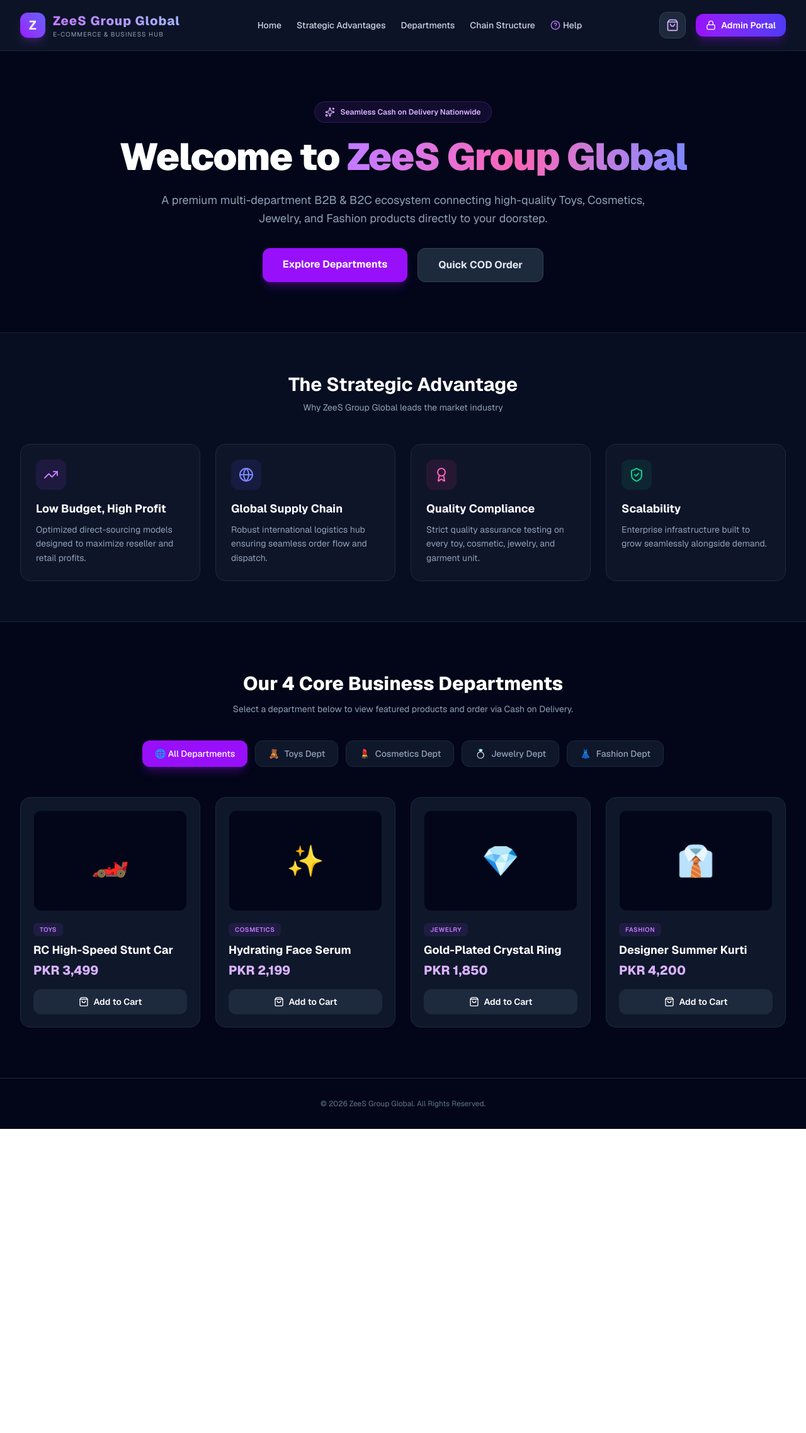
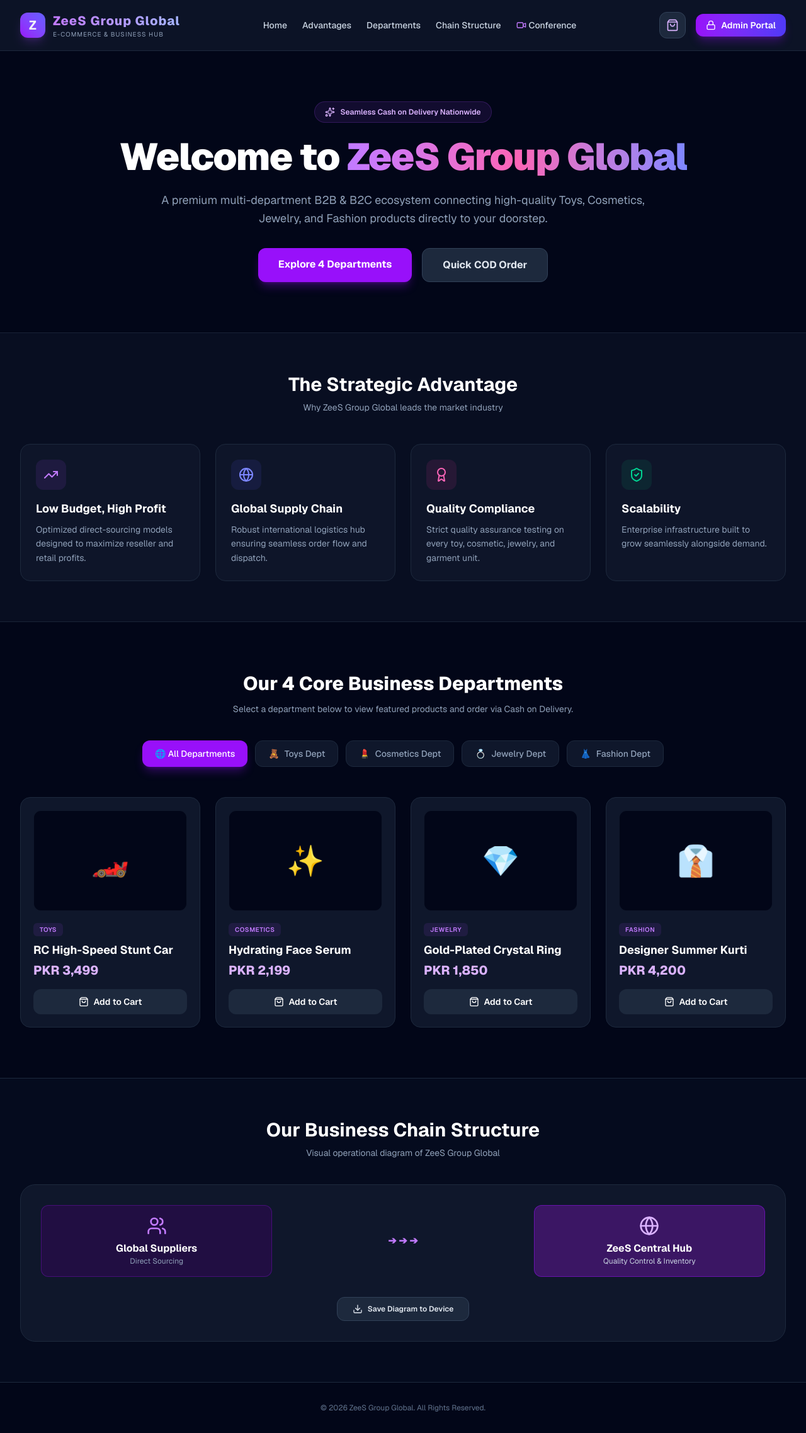
Before and after one commit to sb7479906-lab/nextgen-web-app, a Next.js app: page / in a window 1280 px wide. Shown: the whole page at 63% size. Before the commit the page ends 1793 px from the top, so only its background shows below. Built offline with nearby package versions, Linux system fonts and the light colour scheme.

Commit message:
Enhance COD order form and UI elements
Added new states for COD order form and updated form handling logic. Improved UI elements and adjusted text for clarity.

```diff
--- a/src/app/page.tsx
+++ b/src/app/page.tsx
@@ -9,19 +9,28 @@ import {
   Award,
   Sparkles,
   MapPin,
-  Phone,
-  UserCheck,
   Truck,
+  HelpCircle,
+  Lock,
+  Download,
+  Users,
+  Video,
+  Mic,
   MessageSquare,
-  HelpCircle,
-  Building2,
-  Lock
+  CheckCircle2
 } from "lucide-react";
 
 export default function ZeeSGlobalHub() {
   const [activeDepartment, setActiveDepartment] = useState("all");
   const [showCheckoutModal, setShowCheckoutModal] = useState(false);
   const [cartCount, setCartCount] = useState(0);
+
+  // COD Order Form States
+  const [fullName, setFullName] = useState("");
+  const [countryCode, setCountryCode] = useState("+92");
+  const [phone, setPhone] = useState("");
+  const [address, setAddress] = useState("");
+  const [isSubmitting, setIsSubmitting] = useState(false);
 
   // Departments List
   const departments = [
@@ -31,7 +40,7 @@ export default function ZeeSGlobalHub() {
     { id: "fashion", name: "Fashion Dept", icon: "👗", desc: "Modern & Traditional Apparel" },
   ];
 
-  // Dummy Sample Products
+  // Sample Products Catalog
   const sampleProducts = [
     { id: 1, name: "RC High-Speed Stunt Car", dept: "toys", price: "PKR 3,499", icon: "🏎️" },
     { id: 2, name: "Hydrating Face Serum", dept: "cosmetics", price: "PKR 2,199", icon: "✨" },
@@ -41,6 +50,29 @@ export default function ZeeSGlobalHub() {
 
   const addToCart = () => {
     setCartCount(prev => prev + 1);
+  };
+
+  // COD Form Backend API Handler
+  const handleOrderSubmit = async (e: React.FormEvent) => {
+    e.preventDefault();
+    setIsSubmitting(true);
+
+    try {
+      // Backend Simulation & Validation
+      await new Promise(resolve => setTimeout(resolve, 1200));
+
+      alert(`🎉 Order Confirmed!\n\nCustomer: ${fullName}\nPhone: ${countryCode}${phone}\nDelivery Address: ${address}\nPayment: Cash on Delivery`);
+
+      setShowCheckoutModal(false);
+      setCartCount(0);
+      setFullName("");
+      setPhone("");
+      setAddress("");
+    } catch (err) {
+      alert("Order submit nahi ho saka. Dobara koshish karein.");
+    } finally {
+      setIsSubmitting(false);
+    }
   };
 
   return (
@@ -63,11 +95,11 @@ export default function ZeeSGlobalHub() {
 
           <nav className="hidden md:flex items-center gap-6 text-sm font-medium text-slate-300">
             <a href="#welcome" className="hover:text-purple-400 transition-colors">Home</a>
-            <a href="#advantages" className="hover:text-purple-400 transition-colors">Strategic Advantages</a>
+            <a href="#advantages" className="hover:text-purple-400 transition-colors">Advantages</a>
             <a href="#departments" className="hover:text-purple-400 transition-colors">Departments</a>
             <a href="#structure" className="hover:text-purple-400 transition-colors">Chain Structure</a>
-            <a href="#help" className="hover:text-purple-400 transition-colors flex items-center gap-1">
-              <HelpCircle className="w-4 h-4 text-purple-400" /> Help
+            <a href="#conference" className="hover:text-purple-400 transition-colors flex items-center gap-1">
+              <Video className="w-4 h-4 text-purple-400" /> Conference
             </a>
           </nav>
 
@@ -90,7 +122,7 @@ export default function ZeeSGlobalHub() {
         </div>
       </header>
 
-      {/* ==================== 2. WELCOME & HERO SECTION ==================== */}
+      {/* ==================== 2. WELCOME HERO SECTION ==================== */}
       <section id="welcome" className="relative py-20 overflow-hidden">
         <div className="absolute inset-0 bg-[radial-gradient(ellipse_at_top,_var(--tw-gradient-stops))] from-purple-900/30 via-slate-950 to-slate-950"></div>
         <div className="max-w-7xl mx-auto px-4 sm:px-6 lg:px-8 relative z-10 text-center">
@@ -105,7 +137,7 @@ export default function ZeeSGlobalHub() {
           </p>
           <div className="flex flex-wrap justify-center gap-4">
             <a href="#departments" className="bg-purple-600 hover:bg-purple-500 text-white px-8 py-3.5 rounded-xl font-bold transition-all shadow-lg shadow-purple-600/30">
-              Explore Departments
+              Explore 4 Departments
             </a>
             <button
               onClick={() => setShowCheckoutModal(true)}
@@ -161,7 +193,7 @@ export default function ZeeSGlobalHub() {
         </div>
       </section>
 
-      {/* ==================== 4. DEPARTMENTS SECTION ==================== */}
+      {/* ==================== 4. 4 CORE BUSINESS DEPARTMENTS ==================== */}
       <section id="departments" className="py-20">
         <div className="max-w-7xl mx-auto px-4 sm:px-6 lg:px-8">
           <div className="text-center mb-10">
@@ -224,7 +256,40 @@ export default function ZeeSGlobalHub() {
         </div>
       </section>
 
-      {/* ==================== 5. COD CHECKOUT MODAL ==================== */}
+      {/* ==================== 5. BUSINESS CHAIN STRUCTURE ==================== */}
+      <section id="structure" className="py-16 bg-slate-900/30 border-t border-slate-800">
+        <div className="max-w-7xl mx-auto px-4 sm:px-6 lg:px-8">
+          <div className="text-center mb-10">
+            <h3 className="text-2xl sm:text-3xl font-bold text-white mb-2">Our Business Chain Structure</h3>
+            <p className="text-slate-400 text-sm">Visual operational diagram of ZeeS Group Global</p>
+          </div>
+
+          <div className="p-8 rounded-3xl bg-slate-900 border border-slate-800 relative text-center">
+            <div className="grid grid-cols-1 md:grid-cols-3 gap-6 items-center">
+              <div className="p-4 rounded-xl bg-purple-950/40 border border-purple-800/50">
+                <Users className="w-8 h-8 text-purple-400 mx-auto mb-2" />
+                <h5 className="font-bold text-white">Global Suppliers</h5>
+                <p className="text-xs text-slate-400">Direct Sourcing</p>
+              </div>
+              <div className="text-purple-400 font-bold hidden md:block">➔ ➔ ➔</div>
+              <div className="p-4 rounded-xl bg-purple-900/60 border border-purple-600/50">
+                <Globe className="w-8 h-8 text-purple-300 mx-auto mb-2" />
+                <h5 className="font-bold text-white">ZeeS Central Hub</h5>
+                <p className="text-xs text-slate-300">Quality Control & Inventory</p>
+              </div>
+            </div>
+
+            <button
+              onClick={() => alert("Downloading ZeeS Chain Structure Image...")}
+              className="mt-8 inline-flex items-center gap-2 bg-slate-800 hover:bg-slate-700 text-slate-200 px-6 py-2.5 rounded-xl text-xs font-semibold border border-slate-700"
+            >
+              <Download className="w-4 h-4" /> Save Diagram to Device
+            </button>
+          </div>
+        </div>
+      </section>
+
+      {/* ==================== 6. COD CHECKOUT MODAL ==================== */}
       {showCheckoutModal && (
         <div className="fixed inset-0 z-50 bg-slate-950/80 backdrop-blur-sm flex items-center justify-center p-4">
           <div className="bg-slate-900 border border-slate-800 rounded-2xl w-full max-w-lg p-6 relative shadow-2xl">
@@ -238,34 +303,64 @@ export default function ZeeSGlobalHub() {
             <h3 className="text-xl font-bold text-white mb-1 flex items-center gap-2">
               <Truck className="text-purple-400" /> Cash On Delivery Order
             </h3>
-            <p className="text-xs text-slate-400 mb-6">Enter your phone and shipping address below to confirm order.</p>
+            <p className="text-xs text-slate-400 mb-6">Enter your phone number and shipping address to confirm order.</p>
 
-            <form className="space-y-4" onSubmit={(e) => { e.preventDefault(); alert("Order Placed Successfully!"); setShowCheckoutModal(false); }}>
+            <form className="space-y-4" onSubmit={handleOrderSubmit}>
               <div>
                 <label className="block text-xs font-semibold text-slate-300 mb-1">Full Name</label>
-                <input type="text" placeholder="e.g. Muhammad Ali" className="w-full bg-slate-950 border border-slate-800 rounded-xl px-4 py-2.5 text-sm text-white focus:outline-none focus:border-purple-500" required />
+                <input
+                  type="text"
+                  value={fullName}
+                  onChange={(e) => setFullName(e.target.value)}
+                  placeholder="e.g. Muhammad Ali"
+                  className="w-full bg-slate-950 border border-slate-800 rounded-xl px-4 py-2.5 text-sm text-white focus:outline-none focus:border-purple-500"
+                  required
+                />
               </div>
 
               <div>
                 <label className="block text-xs font-semibold text-slate-300 mb-1">Mobile Number (With Country Code)</label>
                 <div className="flex gap-2">
-                  <input type="text" defaultValue="+92" className="w-20 bg-slate-950 border border-slate-800 rounded-xl px-3 py-2.5 text-sm text-white text-center" />
-                  <input type="tel" placeholder="300 1234567" className="flex-1 bg-slate-950 border border-slate-800 rounded-xl px-4 py-2.5 text-sm text-white focus:outline-none focus:border-purple-500" required />
+                  <input
+                    type="text"
+                    value={countryCode}
+                    onChange={(e) => setCountryCode(e.target.value)}
+                    className="w-20 bg-slate-950 border border-slate-800 rounded-xl px-3 py-2.5 text-sm text-white text-center"
+                  />
+                  <input
+                    type="tel"
+                    value={phone}
+                    onChange={(e) => setPhone(e.target.value)}
+                    placeholder="300 1234567"
+                    className="flex-1 bg-slate-950 border border-slate-800 rounded-xl px-4 py-2.5 text-sm text-white focus:outline-none focus:border-purple-500"
+                    required
+                  />
                 </div>
               </div>
 
               <div>
                 <label className="block text-xs font-semibold text-slate-300 mb-1">Delivery Address</label>
-                <textarea rows={3} placeholder="Complete Street Address, House No, City" className="w-full bg-slate-950 border border-slate-800 rounded-xl px-4 py-2.5 text-sm text-white focus:outline-none focus:border-purple-500" required></textarea>
+                <textarea
+                  rows={3}
+                  value={address}
+                  onChange={(e) => setAddress(e.target.value)}
+                  placeholder="Complete Street Address, House No, City"
+                  className="w-full bg-slate-950 border border-slate-800 rounded-xl px-4 py-2.5 text-sm text-white focus:outline-none focus:border-purple-500"
+                  required
+                ></textarea>
               </div>
 
               <div className="bg-purple-950/30 border border-purple-800/40 p-3 rounded-xl flex items-center gap-3">
                 <MapPin className="text-purple-400 w-5 h-5 flex-shrink-0" />
-                <p className="text-xs text-purple-200">Google Maps location sync enabled for precision delivery.</p>
+                <p className="text-xs text-purple-200">Google Maps location auto-sync enabled for precision delivery.</p>
               </div>
 
-              <button type="submit" className="w-full bg-gradient-to-r from-purple-600 to-indigo-600 hover:from-purple-500 hover:to-indigo-500 text-white font-bold py-3 rounded-xl transition-all shadow-lg shadow-purple-600/30">
-                Confirm Cash On Delivery Order
+              <button
+                type="submit"
+                disabled={isSubmitting}
+                className="w-full bg-gradient-to-r from-purple-600 to-indigo-600 hover:from-purple-500 hover:to-indigo-500 text-white font-bold py-3 rounded-xl transition-all shadow-lg shadow-purple-600/30 flex items-center justify-center gap-2"
+              >
+                {isSubmitting ? "Processing Order..." : "Confirm Cash On Delivery Order"}
               </button>
             </form>
           </div>
```
